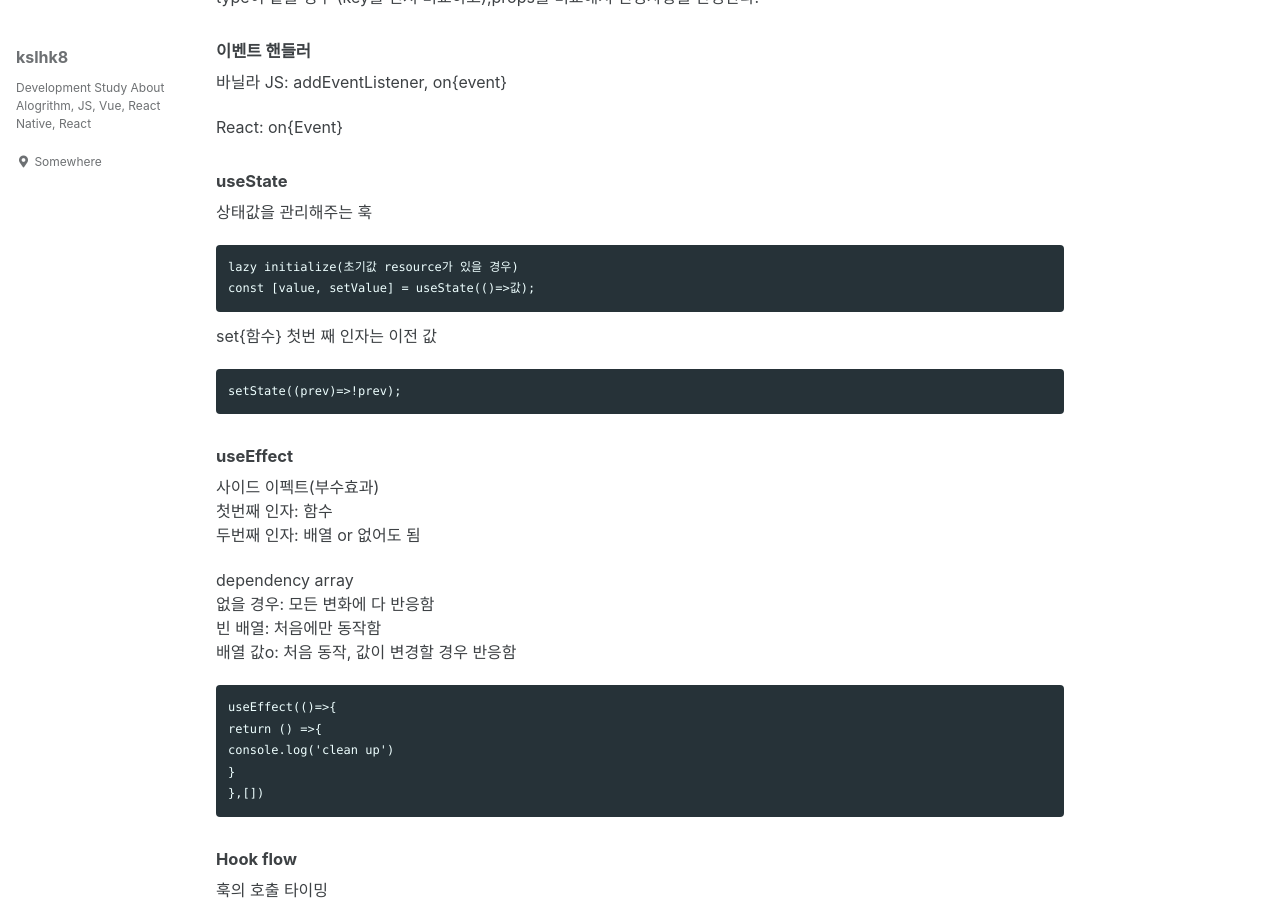
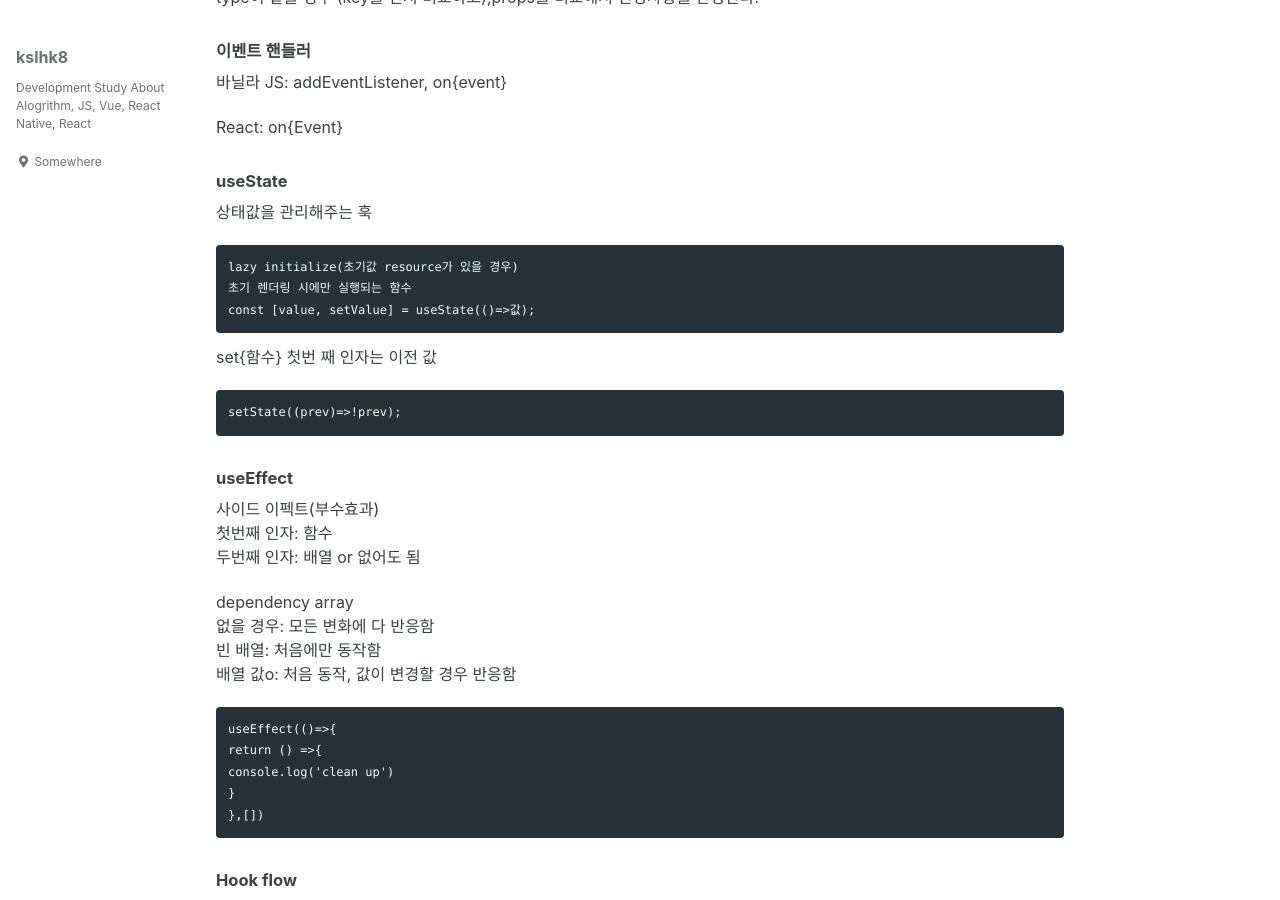
Before and after one commit to kslhk8/kslhk8.github.io, a Jekyll site: the page built from _posts/2022-03-23-36.md, in a window 1280 px wide and 900 px high, scrolled down 376 px. Built offline with Jekyll 4.4.1, drawn with Linux system fonts in a browser that asks for light colours; cached includes are drawn as plain includes.

Commit message:
[GitBlog - Update] useState lazy initialize

````diff
--- a/_posts/2022-03-23-36.md
+++ b/_posts/2022-03-23-36.md
@@ -21,6 +21,7 @@ React: on{Event}
 상태값을 관리해주는 훅
 ```
 lazy initialize(초기값 resource가 있을 경우)
+초기 렌더링 시에만 실행되는 함수
 const [value, setValue] = useState(()=>값);
 ```
 set{함수} 첫번 째 인자는 이전 값
````
